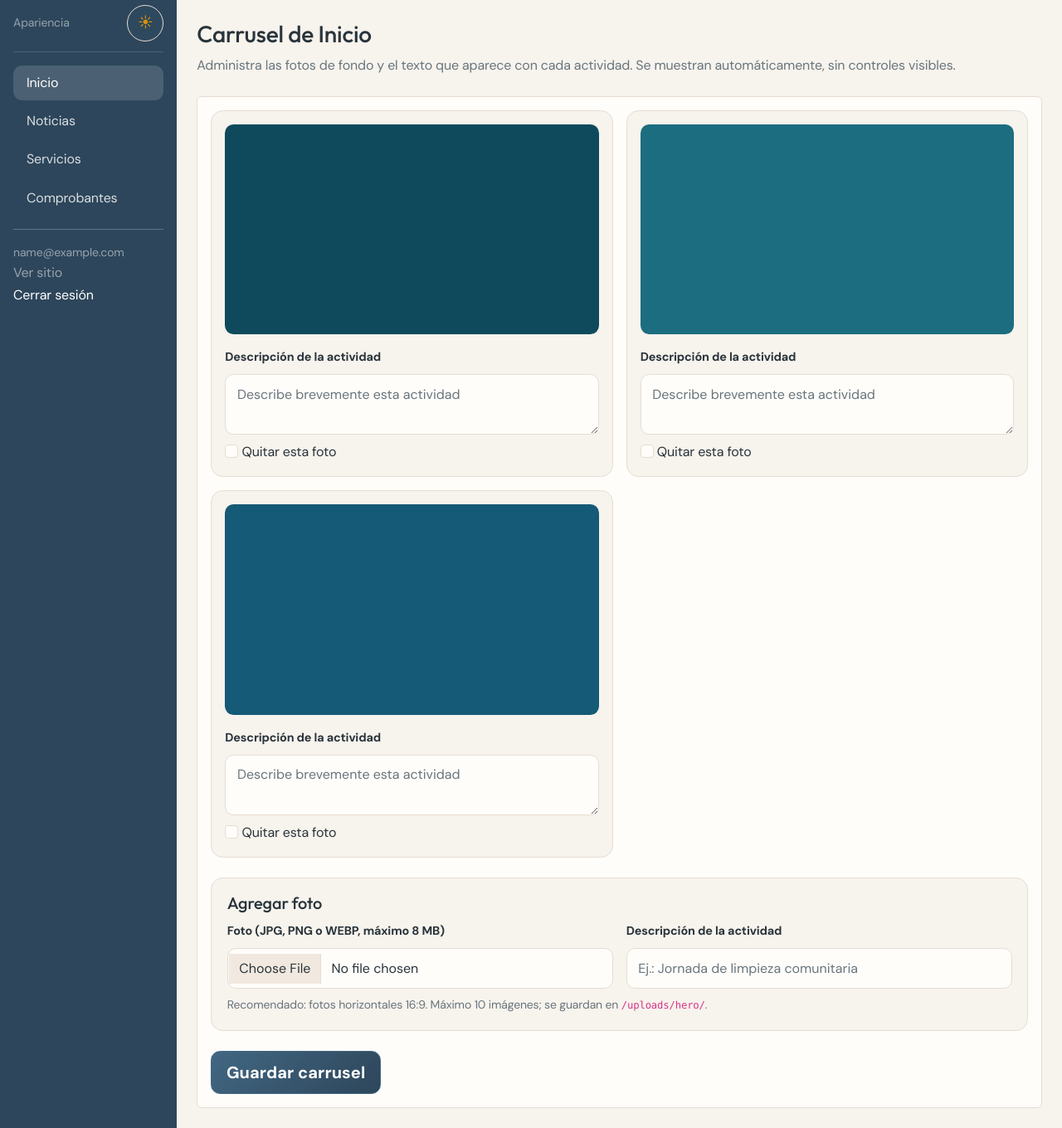
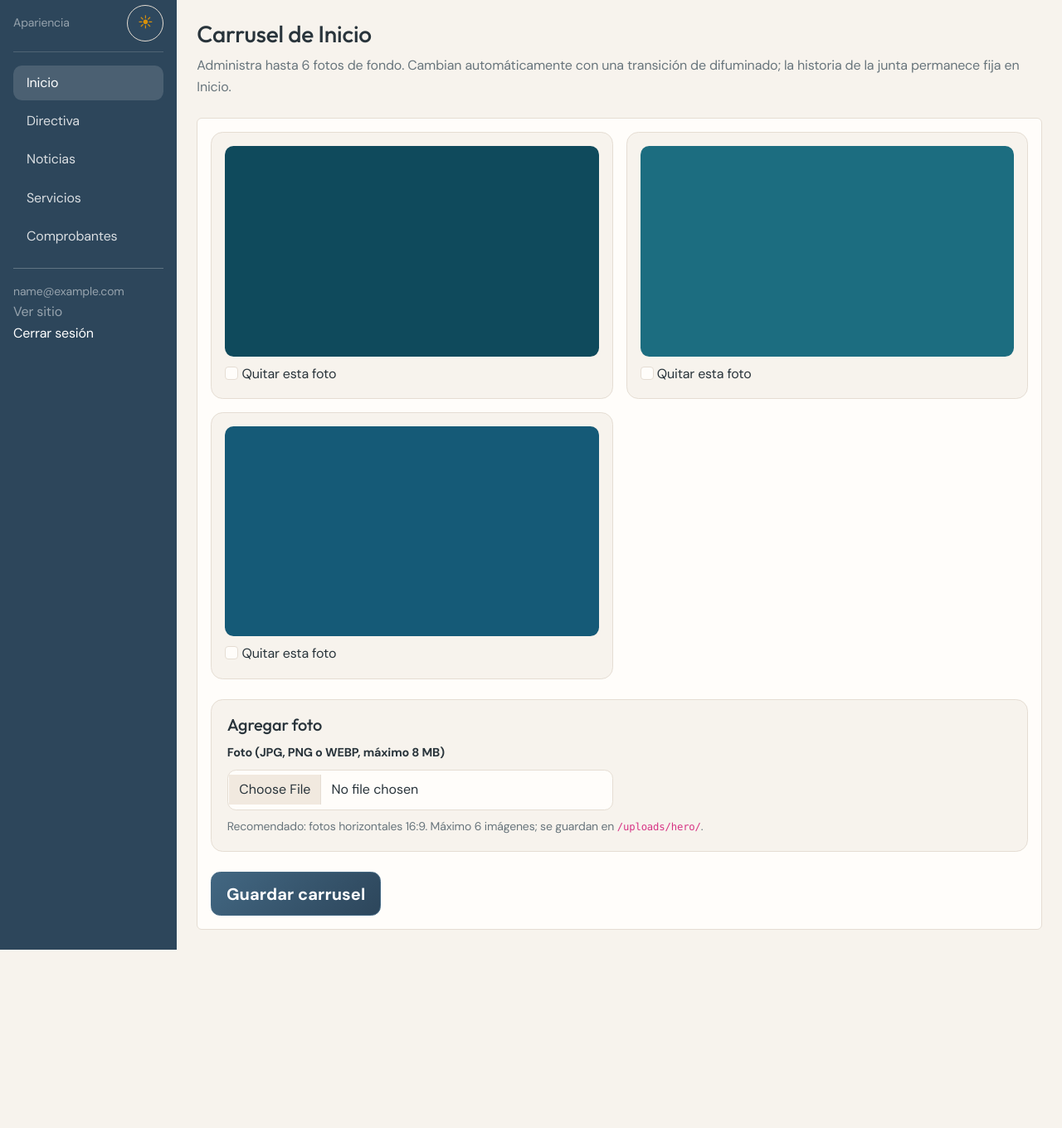
Before and after one commit to jfloresc87/Sitio-web-Brisas-del-norte, a PHP site: page /admin/index.php?s=inicio in a window 1280 px wide. Shown: the part 75-1435 px from the top of the page at 83% size. After the commit the page ends 1220 px from the top, so only its background shows below. Run offline with PHP 8.4, Linux system fonts and the light colour scheme; the visitor is signed in with stand-in values (Sample User, id 1); tables that the repository leaves empty or names only in its code hold one stand-in row (values such as "Sample post").

Commit message:
Ultima realmente?

```diff
--- a/admin/index.php
+++ b/admin/index.php
@@ -1,6 +1,6 @@
 <?php
 require __DIR__.'/../includes/bootstrap.php'; require_login();
-$s = $_GET['s'] ?? 'noticias'; if (!in_array($s, ['inicio','noticias','servicios','comprobantes','administradores'], true)) $s = 'noticias';
+$s = $_GET['s'] ?? 'noticias'; if (!in_array($s, ['inicio','directiva','noticias','servicios','comprobantes','administradores'], true)) $s = 'noticias';
 $sub = ($_GET['sub'] ?? 'generar') === 'historial' ? 'historial' : 'generar';
 $pdo = db(); ensure_admin_profile_schema();
 $currentUserStmt = $pdo->prepare("SELECT id,email,name,profile_photo FROM users WHERE id=?");
@@ -33,6 +33,7 @@ $nav = fn($k, $label, $extra = '') => '<a class="nav-link'.($s === $k && !$extra
   </div>
   <nav class="nav flex-column gap-1">
     <?= $nav('inicio', 'Inicio') ?>
+    <?= $nav('directiva', 'Directiva') ?>
     <?= $nav('noticias', 'Noticias') ?><?= $nav('servicios', 'Servicios') ?>
     <?= $superuser ? $nav('administradores', 'Administradores') : '' ?>
     <a class="nav-link<?= $s==='comprobantes' ? ' active' : '' ?>" href="?s=comprobantes&sub=generar">Comprobantes</a>
@@ -55,15 +56,14 @@ $nav = fn($k, $label, $extra = '') => '<a class="nav-link'.($s === $k && !$extra
 <?php /* ================= INICIO ================= */ if ($s === 'inicio'):
   $slides = hero_slides(); ?>
   <h1 class="h3 mb-2">Carrusel de Inicio</h1>
-  <p class="text-muted mb-4">Administra las fotos de fondo y el texto que aparece con cada actividad. Se muestran automáticamente, sin controles visibles.</p>
+  <p class="text-muted mb-4">Administra hasta 6 fotos de fondo. Cambian automáticamente con una transición de difuminado; la historia de la junta permanece fija en Inicio.</p>
   <form method="post" action="actions.php" enctype="multipart/form-data" class="card card-body">
     <input type="hidden" name="csrf" value="<?= csrf() ?>"><input type="hidden" name="action" value="hero_save">
+    <?php if (count($slides) > 6): ?><p class="alert alert-warning">Hay más de 6 fotos guardadas. Quita las que sobren para poder guardar el carrusel con el nuevo límite.</p><?php endif; ?>
     <?php if ($slides): ?><div class="row g-3 mb-4">
       <?php foreach ($slides as $i=>$slide): ?>
         <div class="col-md-6"><div class="hero-slide-editor">
-          <img src="/<?= e($slide['image']) ?>" alt="<?= e($slide['description'] ?: 'Foto del carrusel de Inicio') ?>">
-          <label class="form-label mt-3" for="heroDescription<?= $i ?>">Descripción de la actividad</label>
-          <textarea class="form-control" id="heroDescription<?= $i ?>" name="descriptions[<?= $i ?>]" rows="2" maxlength="240" placeholder="Describe brevemente esta actividad"><?= e($slide['description']) ?></textarea>
+        <img src="/<?= e($slide['image']) ?>" alt="Foto <?= $i + 1 ?> del carrusel de Inicio">
           <label class="form-check-label mt-2"><input class="form-check-input" type="checkbox" name="remove_slide[]" value="<?= $i ?>"> Quitar esta foto</label>
         </div></div>
       <?php endforeach; ?>
@@ -71,12 +71,36 @@ $nav = fn($k, $label, $extra = '') => '<a class="nav-link'.($s === $k && !$extra
     <div class="hero-slide-add">
       <h2 class="h5">Agregar foto</h2>
       <div class="row g-3 align-items-end">
-        <div class="col-md-6"><label class="form-label" for="heroImage">Foto (JPG, PNG o WEBP, máximo 8 MB)</label><input id="heroImage" type="file" name="hero_image" class="form-control" accept="image/jpeg,image/png,image/webp" <?= count($slides) >= 10 ? 'disabled' : '' ?>></div>
-        <div class="col-md-6"><label class="form-label" for="heroDescription">Descripción de la actividad</label><input id="heroDescription" name="new_description" class="form-control" maxlength="240" placeholder="Ej.: Jornada de limpieza comunitaria" <?= count($slides) >= 10 ? 'disabled' : '' ?>></div>
+        <div class="col-md-6"><label class="form-label" for="heroImage">Foto (JPG, PNG o WEBP, máximo 8 MB)</label><input id="heroImage" type="file" name="hero_image" class="form-control" accept="image/jpeg,image/png,image/webp" <?= count($slides) >= 6 ? 'disabled' : '' ?>></div>
       </div>
-      <p class="form-text text-muted mb-0 mt-2">Recomendado: fotos horizontales 16:9. Máximo 10 imágenes; se guardan en <code>/uploads/hero/</code>.</p>
+      <p class="form-text text-muted mb-0 mt-2">Recomendado: fotos horizontales 16:9. Máximo 6 imágenes; se guardan en <code>/uploads/hero/</code>.</p>
     </div>
     <div class="mt-4"><button class="btn btn-sea btn-lg">Guardar carrusel</button></div>
+  </form>
+
+<?php /* ================= DIRECTIVA ================= */ elseif ($s === 'directiva'):
+  $members = directiva_members(); ?>
+  <h1 class="h3 mb-2">Directiva</h1>
+  <p class="text-muted mb-4">Actualiza la biografía y la foto de cada integrante. Si no seleccionas una foto, se conservará la actual.</p>
+  <form method="post" action="actions.php" enctype="multipart/form-data" class="card card-body">
+    <input type="hidden" name="csrf" value="<?= csrf() ?>"><input type="hidden" name="action" value="directiva_save">
+    <div class="row g-3">
+      <?php foreach ($members as $i=>$member): ?>
+        <div class="col-12"><section class="directiva-member-editor">
+          <div class="d-flex flex-column flex-md-row gap-3">
+            <img class="directiva-photo-preview" src="/<?= e($member['foto']) ?>" alt="Foto actual de <?= e($member['nombre']) ?>">
+            <div class="flex-grow-1">
+              <h2 class="h5 mb-1"><?= e($member['cargo']) ?> · <?= e($member['nombre']) ?></h2>
+              <label class="form-label mt-2" for="directivaBio<?= $i ?>">Descripción / biografía</label>
+              <textarea class="form-control" id="directivaBio<?= $i ?>" name="bio[<?= $i ?>]" rows="4" maxlength="1200"><?= e($member['bio']) ?></textarea>
+              <label class="form-label mt-3" for="directivaPhoto<?= $i ?>">Cambiar foto (JPG, PNG o WEBP, máximo 8 MB)</label>
+              <input class="form-control" id="directivaPhoto<?= $i ?>" type="file" name="photo_<?= $i ?>" accept="image/jpeg,image/png,image/webp">
+            </div>
+          </div>
+        </section></div>
+      <?php endforeach; ?>
+    </div>
+    <div class="mt-4"><button class="btn btn-sea btn-lg">Guardar directiva</button></div>
   </form>
 
 <?php /* ================= ADMINISTRADORES ================= */ elseif ($s === 'administradores'):
--- a/assets/js/main.js
+++ b/assets/js/main.js
@@ -51,12 +51,10 @@ if ('IntersectionObserver' in window) {
 const sl = $$('.slide');
 if (sl.length > 1) {
   let i = 0;
-  const heroActivity = $('#heroActivity');
   setInterval(() => {
     sl[i].classList.remove('active');
     i = (i + 1) % sl.length;
     sl[i].classList.add('active');
-    if (heroActivity) heroActivity.textContent = sl[i].dataset.description || 'Conoce las actividades y novedades de nuestra comunidad.';
   }, 6000);
 }
 
--- a/includes/bootstrap.php
+++ b/includes/bootstrap.php
@@ -96,7 +96,7 @@ function hero_slides(): array {
   if (!is_file($manifest)) {
     global $CARRUSEL;
     return array_values(array_map(
-      static fn($image) => ['image'=>'inicio/'.$image, 'description'=>''],
+      static fn($image) => ['image'=>'inicio/'.$image],
       array_filter($CARRUSEL, static fn($image) => is_file(ROOT.'/inicio/'.$image))
     ));
   }
@@ -104,26 +104,27 @@ function hero_slides(): array {
   if ($contents === false) throw new RuntimeException('No se pudo leer la configuración del carrusel de Inicio.');
   $slides = json_decode($contents, true);
   if (!is_array($slides) || json_last_error() !== JSON_ERROR_NONE) throw new RuntimeException('La configuración del carrusel de Inicio no es válida.');
+  $validSlides = [];
   foreach ($slides as $slide) {
     if (!is_array($slide)) throw new RuntimeException('Una entrada del carrusel de Inicio no es válida.');
     $image = $slide['image'] ?? '';
     if (!is_string($image) || (!str_starts_with($image, 'uploads/hero/') && !str_starts_with($image, 'inicio/'))
-        || str_contains($image, '..') || !is_file(ROOT.'/'.$image)
-        || !is_string($slide['description'] ?? null)) {
-      throw new RuntimeException('Una imagen o descripción del carrusel de Inicio no es válida.');
+        || str_contains($image, '..') || !is_file(ROOT.'/'.$image)) {
+      throw new RuntimeException('Una imagen del carrusel de Inicio no es válida.');
     }
+    $validSlides[] = ['image'=>$image];
   }
-  return array_values($slides);
+  return array_values($validSlides);
 }
 function save_hero_slides(array $slides): void {
-  if (count($slides) > 10) throw new RuntimeException('El carrusel puede tener un máximo de 10 imágenes.');
+  if (count($slides) > 6) throw new RuntimeException('El carrusel puede tener un máximo de 6 imágenes.');
   foreach ($slides as &$slide) {
     $image = $slide['image'] ?? '';
     if (!is_string($image) || (!str_starts_with($image, 'uploads/hero/') && !str_starts_with($image, 'inicio/'))
         || str_contains($image, '..') || !is_file(ROOT.'/'.$image)) {
       throw new RuntimeException('Una imagen del carrusel no es válida.');
     }
-    $slide = ['image'=>$image, 'description'=>clean((string)($slide['description'] ?? ''), 240)];
+    $slide = ['image'=>$image];
   }
   unset($slide);
   $encoded = json_encode($slides, JSON_UNESCAPED_SLASHES | JSON_UNESCAPED_UNICODE | JSON_INVALID_UTF8_SUBSTITUTE);
@@ -140,6 +141,62 @@ function save_hero_slides(array $slides): void {
   if (!rename($temporary, $directory.'/hero-slides.json')) {
     @unlink($temporary);
     throw new RuntimeException('No se pudo actualizar la configuración del carrusel.');
+  }
+}
+function directiva_members(): array {
+  $manifest = ROOT.'/uploads/directiva.json';
+  if (!is_file($manifest)) {
+    global $DIRECTIVA;
+    return array_values($DIRECTIVA);
+  }
+  $contents = file_get_contents($manifest);
+  if ($contents === false) throw new RuntimeException('No se pudo leer la configuración de la directiva.');
+  $members = json_decode($contents, true);
+  if (!is_array($members) || json_last_error() !== JSON_ERROR_NONE) throw new RuntimeException('La configuración de la directiva no es válida.');
+  $validMembers = [];
+  foreach ($members as $member) {
+    if (!is_array($member)) throw new RuntimeException('Un perfil de la directiva no es válido.');
+    $cargo = $member['cargo'] ?? null;
+    $nombre = $member['nombre'] ?? null;
+    $foto = $member['foto'] ?? null;
+    $bio = $member['bio'] ?? null;
+    if (!is_string($cargo) || !is_string($nombre) || !is_string($foto) || !is_string($bio)
+        || (!str_starts_with($foto, 'uploads/directiva/') && !str_starts_with($foto, 'directiva/'))
+        || str_contains($foto, '..') || !is_file(ROOT.'/'.$foto)) {
+      throw new RuntimeException('Una foto o descripción de la directiva no es válida.');
+    }
+    $validMembers[] = ['cargo'=>$cargo, 'nombre'=>$nombre, 'foto'=>$foto, 'bio'=>$bio];
+  }
+  return array_values($validMembers);
+}
+function save_directiva_members(array $members): void {
+  foreach ($members as &$member) {
+    $cargo = $member['cargo'] ?? '';
+    $nombre = $member['nombre'] ?? '';
+    $foto = $member['foto'] ?? '';
+    $bio = $member['bio'] ?? '';
+    if (!is_string($cargo) || !is_string($nombre) || !is_string($foto) || !is_string($bio)
+        || (!str_starts_with($foto, 'uploads/directiva/') && !str_starts_with($foto, 'directiva/'))
+        || str_contains($foto, '..') || !is_file(ROOT.'/'.$foto)) {
+      throw new RuntimeException('Una foto o descripción de la directiva no es válida.');
+    }
+    $member = ['cargo'=>$cargo, 'nombre'=>$nombre, 'foto'=>$foto, 'bio'=>clean($bio, 1200)];
+  }
+  unset($member);
+  $encoded = json_encode($members, JSON_UNESCAPED_SLASHES | JSON_UNESCAPED_UNICODE | JSON_INVALID_UTF8_SUBSTITUTE);
+  if ($encoded === false) throw new RuntimeException('No se pudo codificar la configuración de la directiva.');
+  $directory = ROOT.'/uploads';
+  if (!is_dir($directory) && !mkdir($directory, 0755, true) && !is_dir($directory)) {
+    throw new RuntimeException('No se pudo crear el directorio de carga.');
+  }
+  $temporary = $directory.'/.directiva-'.bin2hex(random_bytes(8)).'.tmp';
+  if (file_put_contents($temporary, $encoded, LOCK_EX) === false) {
+    @unlink($temporary);
+    throw new RuntimeException('No se pudo guardar la configuración de la directiva.');
+  }
+  if (!rename($temporary, $directory.'/directiva.json')) {
+    @unlink($temporary);
+    throw new RuntimeException('No se pudo actualizar la configuración de la directiva.');
   }
 }
 /* Reordena $_FILES['campo'][] múltiples */
```
Also changed, not shown: admin/actions.php (+32 -14 lines), assets/css/style.css (+15 -9 lines), index.php (+10 -4 lines), README.md, uploads/.htaccess.
